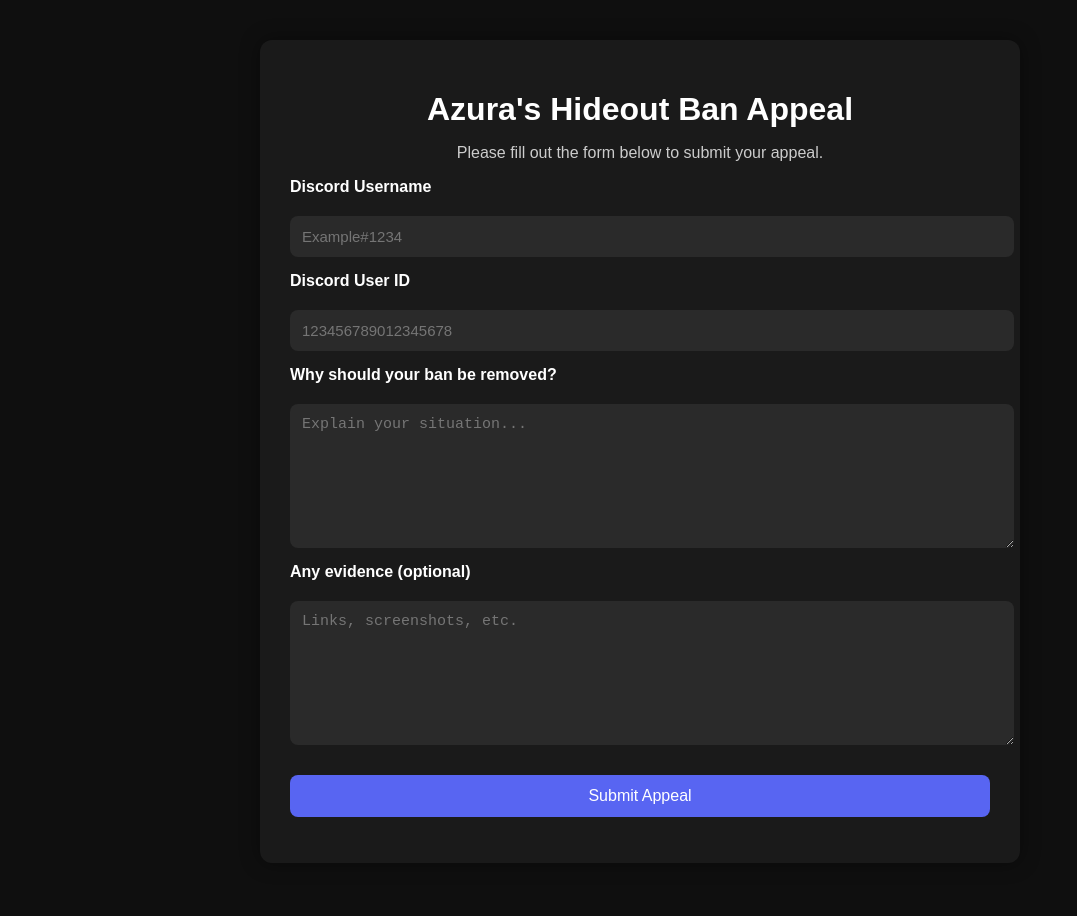
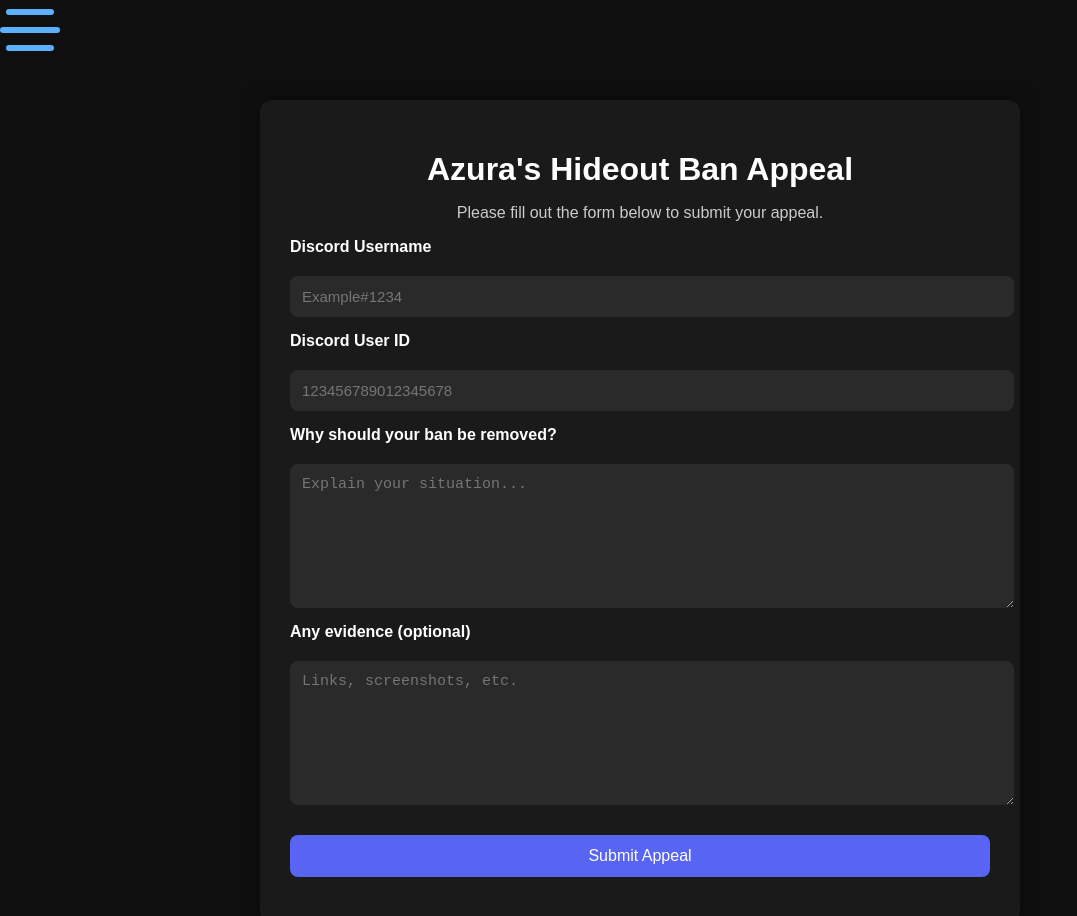
Before and after one commit to RandomPancakeBoi/AzHelper-ModPanel, a plain HTML site: page index.html in a window 1280 px wide. Shown: the whole page, without its empty margins (0-1077 px from the left). Drawn offline with Linux system fonts and the light colour scheme; a script that the page names is missing.

Commit message:
Update index.html

```diff
--- a/index.html
+++ b/index.html
@@ -13,6 +13,15 @@
 </head>
 
 <body>
+    <header>
+        <!-- From Uiverse.io by adamgiebl -->
+        <input id="checkbox2" type="checkbox">
+        <label class="toggle toggle2" for="checkbox2">
+          <div id="bar4" class="bars"></div>
+          <div id="bar5" class="bars"></div>
+          <div id="bar6" class="bars"></div>
+        </label>
+    </header>
 
 
 
```
